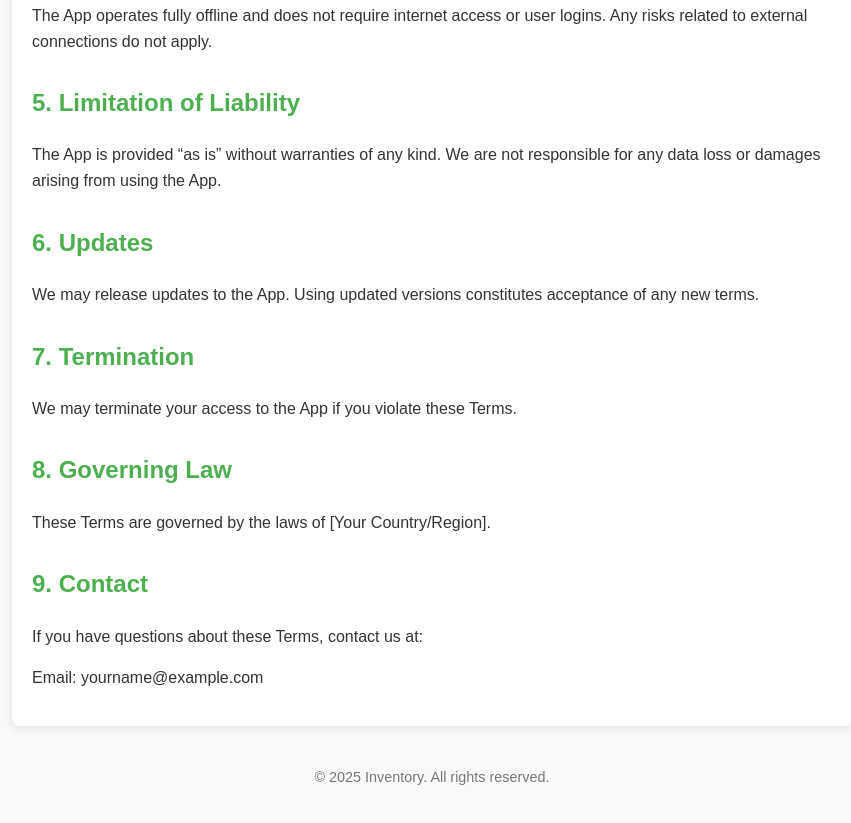
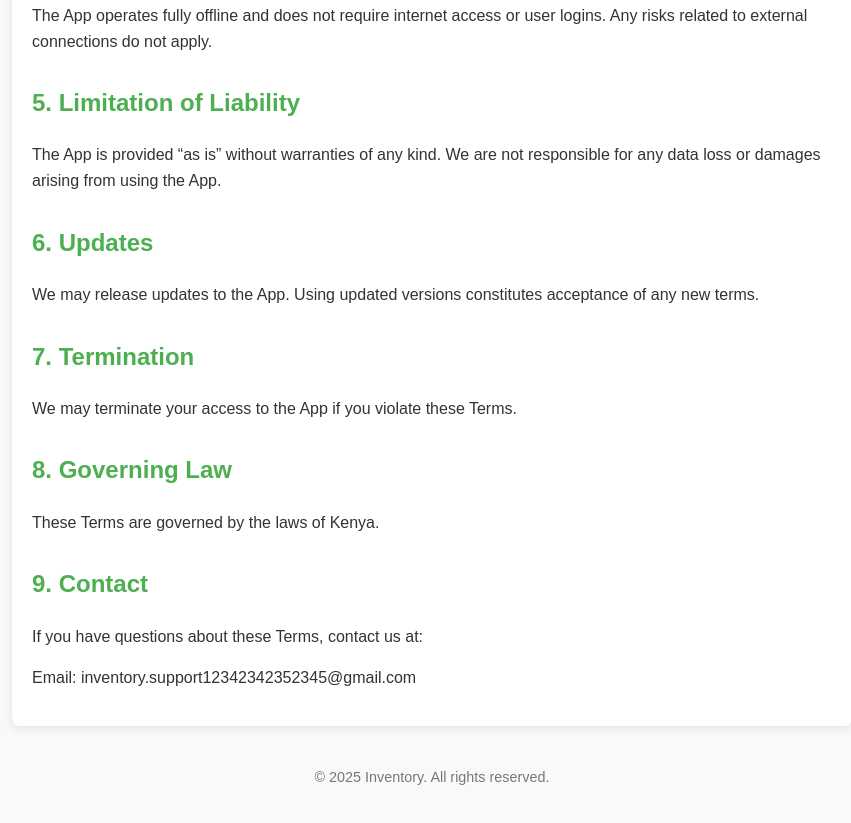
Before and after one commit to dev348522098994dev25/termsofservice, a plain HTML site: page docs/index.html in a window 1280 px wide. Shown: the part 765-1588 px from the top of the page, without its empty margins (208-1059 px from the left). Drawn offline with Linux system fonts and the light colour scheme.

Commit message:
Update index.html

```diff
--- a/docs/index.html
+++ b/docs/index.html
@@ -89,11 +89,11 @@
     <p>We may terminate your access to the App if you violate these Terms.</p>
 
     <h2>8. Governing Law</h2>
-    <p>These Terms are governed by the laws of [Your Country/Region].</p>
+    <p>These Terms are governed by the laws of Kenya.</p>
 
     <h2>9. Contact</h2>
     <p>If you have questions about these Terms, contact us at:</p>
-    <p>Email: yourname@example.com</p>
+    <p>Email: inventory.support12342342352345@gmail.com</p>
 </main>
 
 <footer>
```
